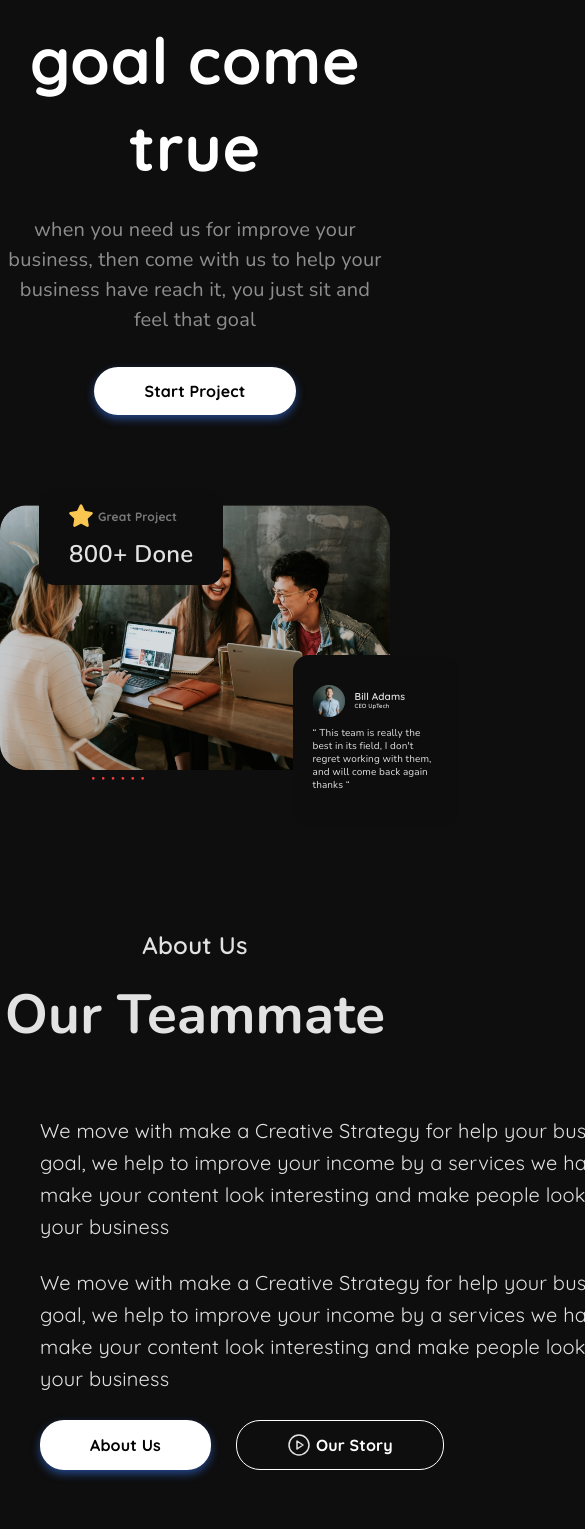
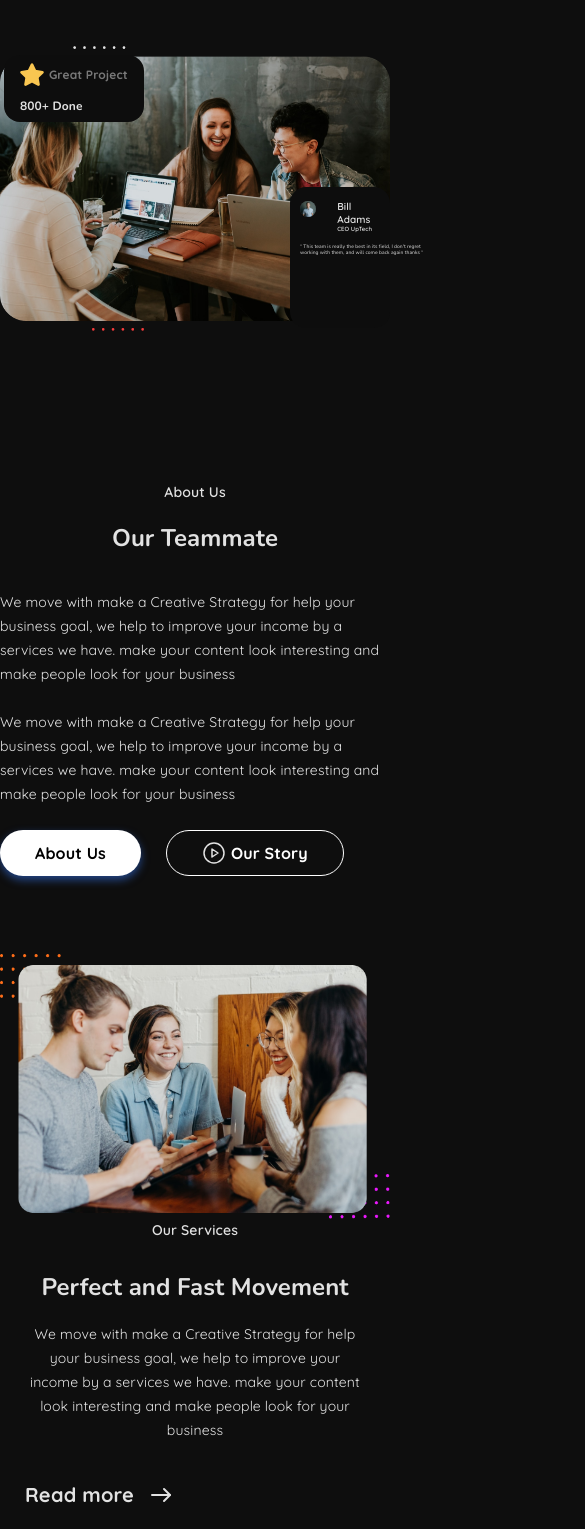
Before and after one commit to islam-1103/create-ageancy, a React (Vite) app: page / in a window 390 px wide. Shown: the part 459-1988 px from the top of the page, 585 px wide, since content can reach past the window. Built offline with nearby package versions, Linux system fonts and the light colour scheme.

Commit message:
adopt mobl

```diff
--- a/src/components/About/style.scss
+++ b/src/components/About/style.scss
@@ -47,22 +47,17 @@
         line-height: 32px;
         letter-spacing: 0.01em;
         color: #E2E2E2;
-        width: 610px;
-        height: 128px;
-        margin-top: 63px;
+        margin-top: 63px 0;
     }
 
     &__two {
-        margin-top: 24px;
+        margin: 24px 0;
         font-family: "Quicksand", sans-serif;
         font-size: 20px;
         font-weight: 400;
         line-height: 32px;
         letter-spacing: 0.01em;
         color: #E2E2E2;
-        width: 610px;
-        height: 128px;
-        margin-bottom: 25px;
     }
 
     &__button {
@@ -75,3 +70,53 @@
         gap: 5px;
     }
 }
+
+@media (max-width: 768px) {
+    .about {
+        &__row {
+            flex-wrap: wrap-reverse;
+        }
+
+        &__text {
+            font-family: 'Quicksand', sans-serif;
+            font-size: 14px;
+            font-weight: 600;
+            line-height: 17.5px;
+            letter-spacing: 0.01em;
+        }
+
+        &__title {
+            font-size: 24px;
+            font-weight: 700;
+            line-height: 32.74px;
+            letter-spacing: 0.003em;
+        }
+
+        &__one {
+            margin-top: 35px;
+            font-size: 14px;
+            font-weight: 400;
+            line-height: 24px;
+            letter-spacing: 0.01em;
+        }
+
+        &__two {
+            font-size: 14px;
+            font-weight: 400;
+            line-height: 24px;
+            letter-spacing: 0.01em;
+            margin-top: 20px 0;
+        }
+
+        .primary {
+            padding: 10px 35px;
+        }
+
+        .outline {
+            padding: 10px 35px;
+
+        }
+
+
+    }
+}
--- a/src/components/Collab/style.scss
+++ b/src/components/Collab/style.scss
@@ -3,7 +3,7 @@
 
     &__row {
         display: flex;
-        gap: 160px;
+        gap: 100px;
     }
 
     &__title {
@@ -30,5 +30,6 @@
     &__image {
         width: 606px;
         height: 379px;
+        max-width: 100%;
     }
 }
--- a/src/components/Header/style.scss
+++ b/src/components/Header/style.scss
@@ -30,3 +30,16 @@
         }
     }
 }
+
+@media (max-width: 768px) {
+    .header {
+        &__nav {
+            display: none;
+        }
+
+        .outline {
+            display: none;
+        }
+
+    }
+}
--- a/src/components/Hero/style.scss
+++ b/src/components/Hero/style.scss
@@ -83,7 +83,6 @@
         position: absolute;
         align-items: center;
         margin-bottom: 10px;
-        left: 75%;
         top: 65%;
         text-align: left;
         padding: 30px 20px;
@@ -139,3 +138,103 @@
         height: 32px;
     }
 }
+
+@media (max-width: 768px) {
+    .hero {
+
+        .button {
+            padding: 10px 35px 10px 35px;
+            gap: 10px;
+            border-radius: 24px 0px 0px 0px;
+            opacity: 0px;
+            border-radius: 50px;
+        }
+
+        &__title {
+            font-family: 'Nunito', sans-serif;
+            font-size: 28px;
+            font-weight: 800;
+            line-height: 38.19px;
+            letter-spacing: 0.01em;
+            text-align: center;
+            color: #e2e2e2;
+        }
+
+        &__text {
+            font-family: 'Nunito', sans-serif;
+            font-size: 14px;
+            font-weight: 400;
+            line-height: 24px;
+            letter-spacing: 0.01em;
+            margin: 20px 0;
+        }
+
+        &__done {
+            font-family: 'Nunito', sans-serif;
+            font-size: 12px;
+            font-weight: 700;
+            line-height: 16.37px;
+            letter-spacing: 0.01em;
+        }
+
+        &__star .span {
+            font-family: 'Quicksand', sans-serif;
+            font-size: 6px;
+            font-weight: 700;
+            line-height: 7.5px;
+            letter-spacing: 0.01em;
+            text-align: center;
+
+            img {
+                width: 16px;
+                height: 16px;
+            }
+        }
+
+        &__projects {
+            padding: 8px 16px;
+            left: 1%;
+            top: 24%;
+        }
+
+        &__image {
+            img {
+                width: 16px;
+                height: 16px;
+            }
+        }
+
+        &__litletitle {
+            h5 {
+                font-family: 'Quicksand', sans-serif;
+                font-size: 5px;
+                font-weight: 600;
+                line-height: 6.25px;
+                letter-spacing: 0.01em;
+            }
+
+            span {
+                font-family: 'Quicksand', sans-serif;
+                font-size: 3px;
+                font-weight: 600;
+                line-height: 3.75px;
+                letter-spacing: 0.01em;
+            }
+        }
+
+        &__desc {
+            font-family: 'Nunito', sans-serif;
+            font-size: 5px;
+            font-weight: 400;
+            line-height: 6.82px;
+            letter-spacing: 0.01em;
+        }
+
+        &__people {
+            padding: 14px 10px;
+            top: 60%;
+            right: 0%;
+            max-width: 80px;
+        }
+    }
+}
--- a/src/components/People/index.jsx
+++ b/src/components/People/index.jsx
@@ -18,14 +18,14 @@ const People = () => {
                         <p className="people__description">There are many variations passages of Lorem
                         Ipsum majority some by words which don't look . </p>
                     </div>
-                    <div className="col-4 people__top">
+                    <div className="col-4 people__top-none">
                         <img className="people__image" src={rose} alt="" />
                         <h4 className="people__text">Angel Rose</h4>
                         <h5 className="people__txt">Creative Manager</h5>
                         <p className="people__description">There are many variations passages of Lorem
                         Ipsum majority some by words which don't look . </p>
                     </div>
-                    <div className="col-4 people__top">
+                    <div className="col-4 people__top-none">
                         <img className="people__image" src={rose} alt="" />
                         <h4 className="people__text">Angel Rose</h4>
                         <h5 className="people__txt">Creative Manager</h5>
--- a/src/components/People/style.scss
+++ b/src/components/People/style.scss
@@ -53,7 +53,7 @@
         line-height: 34px;
         letter-spacing: 0.01em;
         color: #e2e2e2;
-        margin:  55px 120px 0 120px;
+        margin: 55px 120px 0 120px;
     }
 
     &__txt {
@@ -81,3 +81,33 @@
 
     }
 }
+
+@media (max-width: 768px) {
+    .people {
+        &__subtitle {
+            font-size: 14px;
+            font-weight: 600;
+            line-height: 17.5px;
+            letter-spacing: 0.01em;
+        }
+
+        &__title {
+            font-size: 24px;
+            font-weight: 700;
+            line-height: 32.74px;
+            letter-spacing: 0.003em;
+        }
+
+        &__content {
+            .col-4 {
+                &:first-child {
+                    display: none;
+                }
+
+                &:last-child {
+                    display: none;
+                }
+            }
+        }
+    }
+}
--- a/src/components/Photo/index.jsx
+++ b/src/components/Photo/index.jsx
@@ -29,12 +29,18 @@ const Photo = () => {
                     </div>
                 </div>
                 <div className="photo__collag">
-                    <img src={photoone} alt="" />
-                    <h4>Design Byte App</h4>
-                    <img className="photo__second" src={phototwo} alt="" />
-                    <h3>Cloud App</h3>
-                    <img src={photothree} alt="" />
-                    <h5>Design Furniture App</h5>
+                    <div className="photo__column">
+                        <img src={photoone} alt="" />
+                        <h4>Design Byte App</h4>
+                    </div>
+                    <div className="photo__column">
+                        <img src={phototwo} alt="" />
+                        <h4>Cloud App</h4>
+                    </div>
+                    <div className="photo__column">
+                        <img src={photothree} alt="" />
+                        <h4>Design Furniture App</h4>
+                    </div>
                 </div>
                 <Button className="outline photo__click">See All Portfolio</Button>
 
--- a/src/components/Services/style.scss
+++ b/src/components/Services/style.scss
@@ -44,7 +44,7 @@
         align-items: center;
         max-width: fit-content;
         margin-left: auto;
-        font-family: Quicksand;
+        font-family: 'Quicksand', sans-serif;
         font-size: 20px;
         font-weight: 700;
         line-height: 34px;
@@ -114,3 +114,60 @@
         }
     }
 }
+
+@media (max-width: 768px) {
+    .services {
+        padding: 0 25px;
+        text-align: center;
+
+        .row {
+            flex-wrap: wrap;
+
+            .col-6 {
+                width: 100%;
+            }
+
+            .col-6.services__item {
+                width: 100%;
+            }
+        }
+
+        .col-6 {
+            width: 100%;
+        }
+
+        &__link {
+            margin: 0;
+        }
+
+        &__subtitle {
+            font-size: 14px;
+            font-weight: 600;
+            line-height: 17.5px;
+            letter-spacing: 0.01em;
+        }
+
+        &__title {
+            font-size: 24px;
+            font-weight: 700;
+            line-height: 32.74px;
+            letter-spacing: 0.003em;
+        }
+
+        &__description {
+            font-size: 14px;
+            font-weight: 400;
+            line-height: 24px;
+            letter-spacing: 0.01em;
+        }
+
+        &__item {
+            &-title {
+                font-size: 16px;
+                font-weight: 700;
+                line-height: 24px;
+                letter-spacing: 0.01em;
+            }
+        }
+    }
+}
```
Also changed, not shown: src/components/Photo/style.scss (+64 -39 lines).
